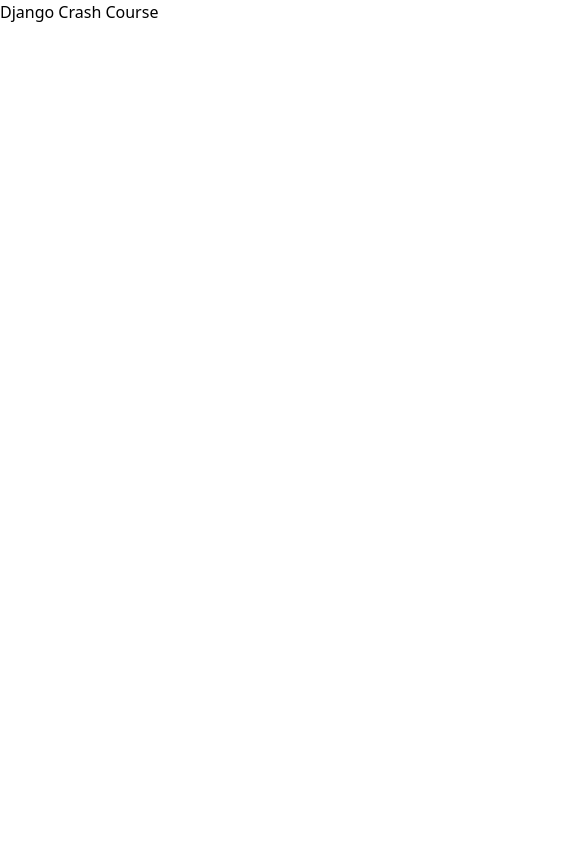
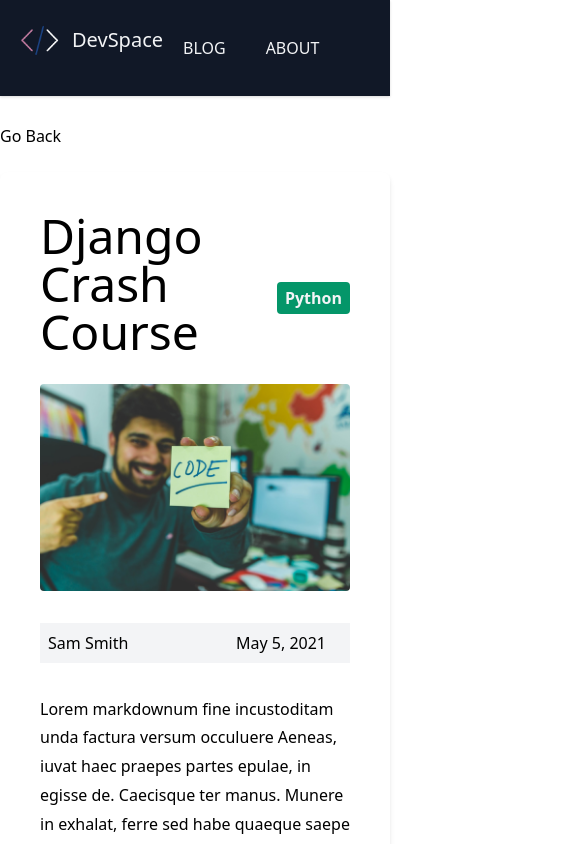
Before and after one commit to Alek-Jakim/markdown-blog-next, a Next.js app: page /blog/django-crash-course in a window 390 px wide. Shown: the top 844 px of the page, 585 px wide, since content can reach past the window. Built offline with nearby package versions, Linux system fonts and the light colour scheme.

Commit message:
display single blog post with marked

```diff
--- a/package.json
+++ b/package.json
@@ -10,6 +10,7 @@
   },
   "dependencies": {
     "gray-matter": "^4.0.3",
+    "marked": "^4.0.4",
     "next": "12.0.4",
     "react": "17.0.2",
     "react-dom": "17.0.2"
--- a/pages/blog/[slug].js
+++ b/pages/blog/[slug].js
@@ -1,12 +1,42 @@
 import fs from "fs"
 import path from "path"
+import Link from "next/link"
+import Layout from "../../components/Layout"
+import CategoryLabel from "../../components/CategoryLabel"
 import matter from "gray-matter"
+import {marked} from "marked"
 
-export default function PostPage({frontmatter: {title, category, data, cover_image, author, author_image}, content, slug}) {
+export default function PostPage({frontmatter: {title, category, date, cover_image, author, author_image}, content, slug}) {
     return (
-        <div>
-            {title}
-        </div>
+        <Layout title={title}>
+            <Link href="/blog">
+                Go Back
+            </Link>
+
+            <div className="w-full px-10 py-6 bg-white rounded-lg shadow-md mt-6">
+                <div className="flex justify-between items-center mt-4">
+                    <h1 className="text-5xl mb-7">{title}</h1>
+                    <CategoryLabel>
+                        {category}
+                    </CategoryLabel>
+                </div>
+                <img src={cover_image} alt="cover-image" className="w-full rounded" />
+
+                <div className="flex justify-between items-center bg-gray-100 p-2 my-8">
+                    <div className="flex items-center">
+                        <img src={author_image} alt="author_image" className="mx-4 w-10 h-10 object-cover rounded-full hidden sm:block" />
+                        <h4>{author}</h4>
+                    </div>
+                    <div className="mr-4">
+                        {date}
+                    </div>
+                </div>
+
+                <div className="blog-text mt-2">
+                    <div dangerouslySetInnerHTML={{__html: marked(content)}}></div>
+                </div>
+            </div>
+        </Layout>
     )
 }
 
--- a/styles/globals.css
+++ b/styles/globals.css
@@ -1,3 +1,51 @@
 @tailwind base;
 @tailwind components;
 @tailwind utilities;
+
+
+p {
+    margin: 15px 0;
+    line-height: 1.8;
+  }
+
+  .blog-text ul,
+  ol {
+    font-size: 110%;
+    line-height: 2.3;
+    font-weight: bold;
+    margin: 10px 0;
+  }
+
+  .blog-text pre {
+    background: #f4f4f4;
+    padding: 20px;
+    margin: 20px 0;
+    line-height: 2.3;
+  }
+
+  .blog-text h1 {
+    font-size: 35px;
+  }
+
+  .blog-text h2,
+  .blog-text h3,
+  .blog-text h4 {
+    font-size: 27px;
+  }
+
+  /* Fix category colors in production */
+  .bg-yellow-600 {
+    background-color: #d97705;
+  }
+  .bg-blue-600 {
+    background: #3929eb;
+  }
+  .bg-green-600 {
+    background-color: #049669;
+  }
+  .bg-purple-600 {
+    background-color: #7730db;
+  }
+  .bg-red-600 {
+    background-color: #a70b34;
+  }
```
Also changed, not shown: 1 other file (tests, documents, lock files or other folders).
